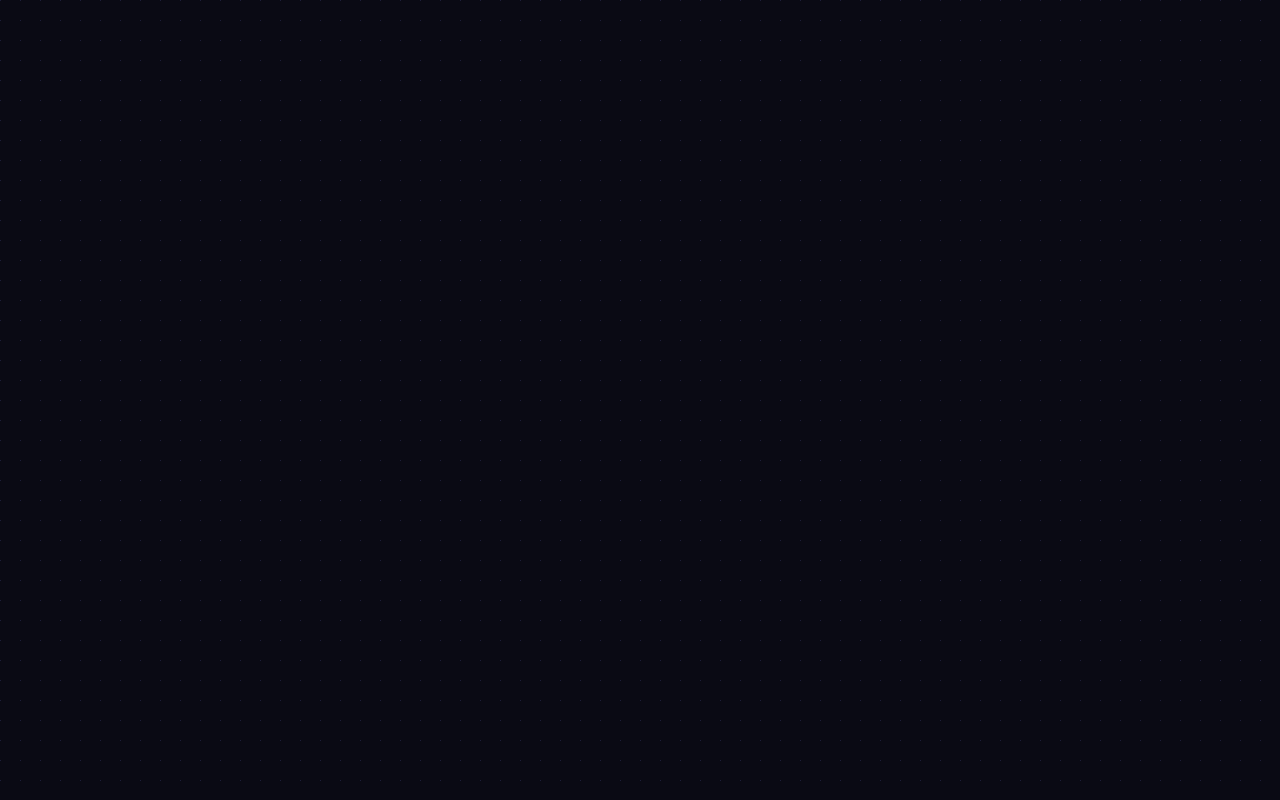
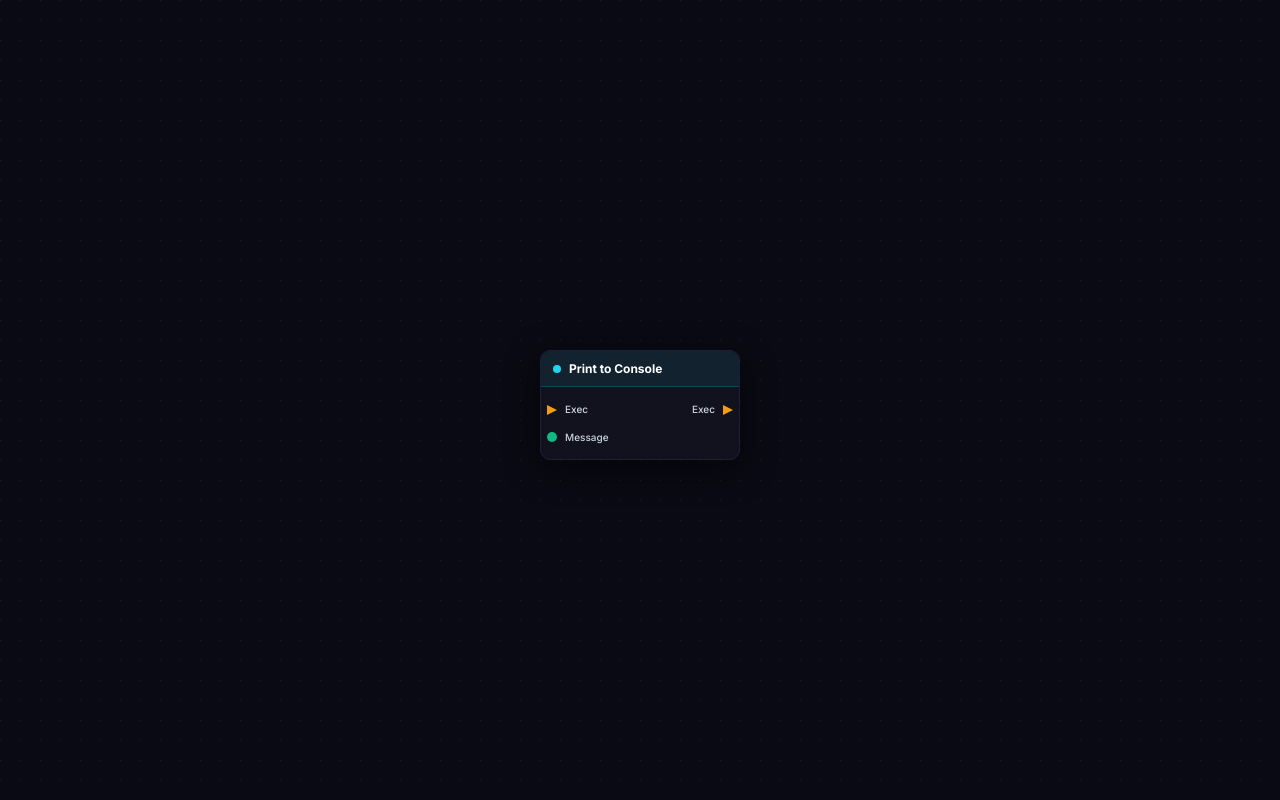
Before and after one commit to abdulgafarabdurrasheed/Visual-Programing, a React (Vite) app: page / in a window 1280 px wide. Built offline with nearby package versions, Linux system fonts and the light colour scheme.

Commit message:
Added print node to UI

```diff
--- a/src/App.tsx
+++ b/src/App.tsx
@@ -1,10 +1,43 @@
-import React, { useState, useCallback, useRef } from 'react';
-import type { ViewportState } from './types';
+import React, { useState, useCallback, useRef, useEffect } from 'react';
+import type { ViewportState, NodeData } from './types';
+import NodeComponent from './components/NodeComponent';
+
+const MOCK_NODE: NodeData = {
+    id: 'node_1',
+    type: 'print',
+    category: 'io',
+    label: 'Print to Console',
+    x: window.innerWidth / 2 - 100,
+    y: window.innerHeight / 2 - 50,
+    inputs: [
+        { id: 'p1', label: 'Exec', type: 'exec', direction: 'input' },
+        { id: 'p2', label: 'Message', type: 'string', direction: 'input', value: 'Hello World!' }
+    ],
+    outputs: [
+        { id: 'p3', label: 'Exec', type: 'exec', direction: 'output' }
+    ]
+};
 
 function App() {
   const [viewport, setViewport] = useState<ViewportState>({ x: 0, y: 0, zoom: 1 });
   const [isPanning, setIsPanning] = useState(false);
+  const [nodes, setNodes] = useState<NodeData[]>([MOCK_NODE])
+  const [dragState, setDragState] = useState({ isDragging: false, nodeId: null as string | null, offsetX: 0, offsetY: 0 });
+
   const boardRef = useRef<HTMLDivElement>(null);
+
+  const handleNodeMouseDown = useCallback((e: React.MouseEvent, nodeId: string) => {
+     e.stopPropagation();
+     const node = nodes.find(n => n.id === nodeId);
+     if (node) {
+        setDragState({
+            isDragging: true,
+            nodeId,
+            offsetX: (e.clientX - viewport.x) / viewport.zoom - node.x,
+            offsetY: (e.clientY - viewport.y) / viewport.zoom - node.y
+        });
+     }
+  }, [nodes, viewport])
 
   const handleBoardMouseDown = useCallback((e: React.MouseEvent) => {
     if (e.target === boardRef.current) {
@@ -12,19 +45,32 @@ function App() {
     }
   }, []);
 
-  const handleBoardMouseMove = useCallback((e: React.MouseEvent) => {
-    if (isPanning) {
+    const handleBoardMouseMove = useCallback((e: React.MouseEvent) => {
+    if (dragState.isDragging && dragState.nodeId) {
+      const mouseX = (e.clientX - viewport.x) / viewport.zoom;
+      const mouseY = (e.clientY - viewport.y) / viewport.zoom;
+
+      setNodes(prev => prev.map(n =>
+        n.id === dragState.nodeId
+          ? { ...n, x: mouseX - dragState.offsetX, y: mouseY - dragState.offsetY }
+          : n
+      ));
+    }
+    else if (isPanning) {
       setViewport(prev => ({
         ...prev,
         x: prev.x + e.movementX,
         y: prev.y + e.movementY
       }));
     }
-  }, [isPanning]);
+  }, [isPanning, dragState, viewport]);
 
-  const handleBoardMouseUp = useCallback(() => {
-    setIsPanning(false);
-  }, []);
+
+    const handleBoardMouseUp = useCallback(() => {
+        setIsPanning(false);
+        setDragState({ isDragging: false, nodeId: null, offsetX: 0, offsetY: 0 });
+    }, []);
+
 
   const gridSize = 20 * viewport.zoom;
   const gridOffsetX = viewport.x % gridSize;
@@ -59,6 +105,11 @@ function App() {
             transformOrigin: '0 0',
           }}
         >
+            {nodes.map(node => (
+                <div key={node.id} onMouseDown={(e) => handleNodeMouseDown(e, node.id)}>
+                    <NodeComponent node={node} />
+                </div>
+            ))}
         </div>
       </div>
     </div>
--- /dev/null
+++ b/src/components/NodeComponent.tsx
@@ -0,0 +1,69 @@
+import React from 'react';
+import type { NodeData, Port } from '../types';
+import { PORT_COLORS, CATEGORY_COLORS } from '../types';
+
+interface NodeComponentProps {
+  node: NodeData;
+}
+
+const NodeComponent: React.FC<NodeComponentProps> = ({ node }) => {
+  const color = CATEGORY_COLORS[node.category] || '#6366f1';
+
+  const renderPort = (port: Port) => {
+    const isExec = port.type === 'exec';
+    const portColor = PORT_COLORS[port.type] || '#94a3b8';
+
+    return (
+      <div key={port.id} style={{ display: 'flex', alignItems: 'center', gap: '8px', height: '28px' }}>
+        {port.direction === 'input' && (
+          <div style={{ marginLeft: '-6px', zIndex: 10 }}>
+            {isExec ? (
+              <svg viewBox="0 0 10 10" width="10" height="10" style={{ color: portColor }}>
+                <polygon points="0,0 10,5 0,10" fill="currentColor"/>
+              </svg>
+            ) : (
+              <div style={{ width: '10px', height: '10px', borderRadius: '50%', background: portColor }} />
+            )}
+          </div>
+        )}
+        <div style={{ flex: 1, fontSize: '10px', color: '#cbd5e1', fontWeight: 500, textAlign: port.direction === 'input' ? 'left' : 'right' }}>
+          {port.label}
+        </div>
+        {port.direction === 'output' && (
+          <div style={{ marginRight: '-6px', zIndex: 10 }}>
+            {isExec ? (
+              <svg viewBox="0 0 10 10" width="10" height="10" style={{ color: portColor }}>
+                <polygon points="0,0 10,5 0,10" fill="currentColor"/>
+              </svg>
+            ) : (
+              <div style={{ width: '10px', height: '10px', borderRadius: '50%', background: portColor }} />
+            )}
+          </div>
+        )}
+      </div>
+    );
+  };
+
+  return (
+    <div style={{
+        position: 'absolute', left: node.x, top: node.y, width: '200px',
+        backgroundColor: 'var(--bg-card)', border: `1px solid var(--border-dim)`,
+        borderRadius: '10px', boxShadow: '0 8px 32px rgba(0,0,0,0.6)',
+        userSelect: 'none', zIndex: 10,
+    }}>
+      <div style={{
+          height: '36px', backgroundColor: `${color}15`, borderBottom: `1px solid ${color}30`,
+          borderTopLeftRadius: '10px', borderTopRightRadius: '10px',
+          display: 'flex', alignItems: 'center', gap: '8px', padding: '0 12px',
+      }}>
+        <div style={{ width: '8px', height: '8px', borderRadius: '50%', backgroundColor: color }} />
+        <span style={{ fontSize: '12px', fontWeight: 'bold', color: 'white' }}>{node.label}</span>
+      </div>
+      <div style={{ padding: '8px 12px', display: 'flex', justifyContent: 'space-between' }}>
+        <div style={{ display: 'flex', flexDirection: 'column', flex: 1 }}>{node.inputs.map(renderPort)}</div>
+        <div style={{ display: 'flex', flexDirection: 'column', flex: 1 }}>{node.outputs.map(renderPort)}</div>
+      </div>
+    </div>
+  );
+};
+export default React.memo(NodeComponent);
--- a/src/types.ts
+++ b/src/types.ts
@@ -49,3 +49,9 @@ export const PORT_COLORS: Record<PortType, string> = {
   array: '#10b981',
   any: '#94a3b8',
 };
+
+export interface ViewportState {
+  x: number;
+  y: number;
+  zoom: number;
+}
```
Also changed, not shown: src/main.tsx (line endings or trailing spaces).
